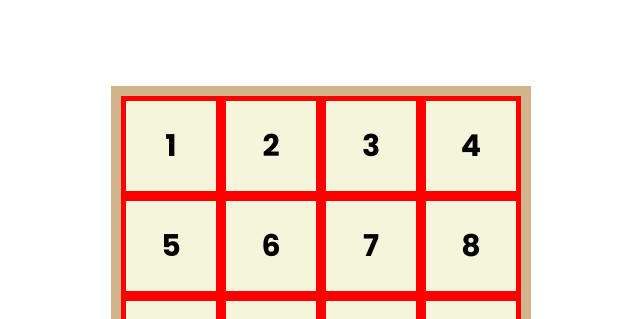
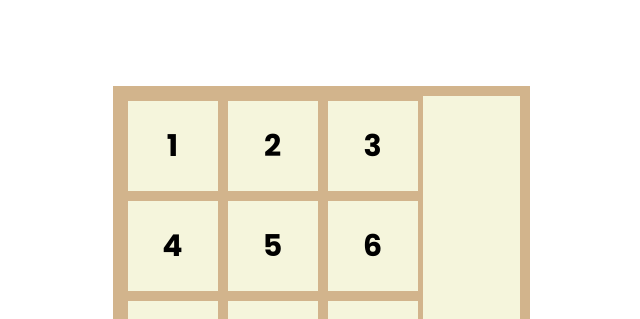
Before and after one commit to AthishThayalan/2048, a website built with Vite: page 2048/index.html in a window 1280 px wide. Shown: the part 62-381 px from the top of the page, without its empty margins (319-959 px from the left). Built offline with nearby package versions, Linux system fonts and the light colour scheme.

Commit message:
Adjusted width and height so boxes fir perfectly in the board

```diff
--- a/2048/src/_board.scss
+++ b/2048/src/_board.scss
@@ -4,12 +4,12 @@
   flex-wrap: wrap;
   background-color: beige;
   border: 10px solid tan;
-  width: 400px;
-  height: 400px;
+  width: 397px;
+  height: 396px;
   &__box {
     width: 90px;
     height: 90px;
-    border: 5px solid red;
+    border: 5px solid tan;
     font-size: 30px;
     font-weight: 700;
     text-align: center;
```
